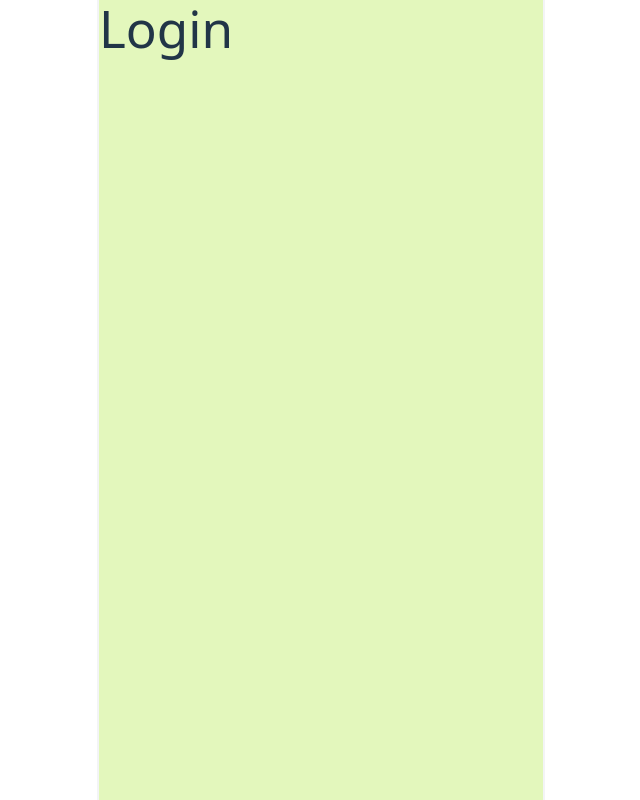
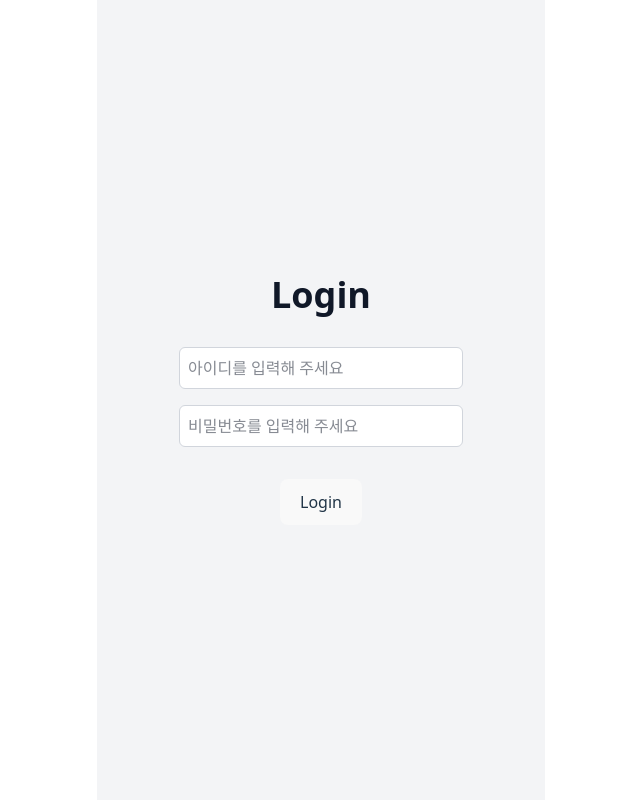
Before and after one commit to team-jangjak/chagok-fe, a React (Vite) app: page /auth/login in a window 1280 px wide. Shown: the whole page, without its empty margins (319-959 px from the left). Built offline with nearby package versions, Linux system fonts and the light colour scheme.

Commit message:
[CHA-93] fix: 기존 화면들 초안 수정

```diff
--- a/src/app/App.tsx
+++ b/src/app/App.tsx
@@ -4,7 +4,7 @@ import { AppRouter } from '@app/router/AppRouter';
 // 모든 컴포넌트를 포함하는 최상단 컴포넌트
 function App() {
   return (
-    <div className="mx-auto w-full max-w-md min-h-screen flex flex-col bg-[#e3f7bc] border-l-2 border-r-2 border-gray-100">
+    <div className="mx-auto w-full max-w-md min-h-screen flex flex-col bg-gray-100 border-l-2 border-r-2 border-gray-100">
       <AppRouter />
     </div>
   );
--- a/src/app/router/MainRoutes.tsx
+++ b/src/app/router/MainRoutes.tsx
@@ -13,15 +13,15 @@ export const MainRoutes: RouteObject[] = [
     element: <MainLayout />, // MainLayout 컴포넌트를 띄운다
     children: [
       {
-        index: true, // main 접속 시, 기본 페이지로 HomePage를 띄운다
+        path: 'home', // 초기 화면
         element: <HomePage />,
       },
       {
-        path: 'history',
+        path: 'history', // 기록 페이지
         element: <HistoryPage />,
       },
       {
-        path: 'my',
+        path: 'my', // 마이 페이지
         element: <MyPage />,
       },
     ],
--- a/src/pages/Landing.tsx
+++ b/src/pages/Landing.tsx
@@ -3,10 +3,12 @@ import { Link } from 'react-router';
 // 랜딩 페이지 (비회원도 접근 가능)
 function LandingPage() {
   return (
-    <div>
-      <h1>차곡차곡 쌓아보자 얘들아!!</h1>
-      <h2>갓생 살아보자~</h2>
-      <Link to="/auth/login">로그인</Link>
+    <div className="flex flex-col items-center justify-center h-screen">
+      <span className="text-4xl font-bold text-gray-900">차곡차곡 쌓아보자 얘들아!!</span>
+      <h2 className="text-lg font-bold text-blue-500">갓생 살아보자~</h2>
+      <Link to="/auth/login" className="text-blue-500">
+        로그인
+      </Link>
     </div>
   );
 }
--- a/src/pages/LoginPage.tsx
+++ b/src/pages/LoginPage.tsx
@@ -1,9 +1,31 @@
 // 로그인 페이지 (비회원도 접근 가능)
+import { useNavigate } from 'react-router';
 
 function LoginPage() {
+  const navigate = useNavigate();
+  // 로그인 핸들러
+  function handleLogin() {
+    navigate('/main/home');
+  }
+
   return (
-    <div>
-      <h1>Login</h1>
+    <div className="flex flex-col items-center justify-center h-screen px-20">
+      <span className="text-4xl font-bold text-gray-900">Login</span>
+      <input
+        id="id"
+        type="text"
+        placeholder="아이디를 입력해 주세요"
+        className="w-full p-2 border border-gray-300 bg-white text-gray-900 rounded-md mt-8 mb-4"
+      />
+      <input
+        id="password"
+        type="password"
+        placeholder="비밀번호를 입력해 주세요"
+        className="w-full p-2 border border-gray-300 bg-white text-gray-900 rounded-md mb-4"
+      />
+      <button className="mt-4" onClick={handleLogin}>
+        Login
+      </button>
     </div>
   );
 }
```
